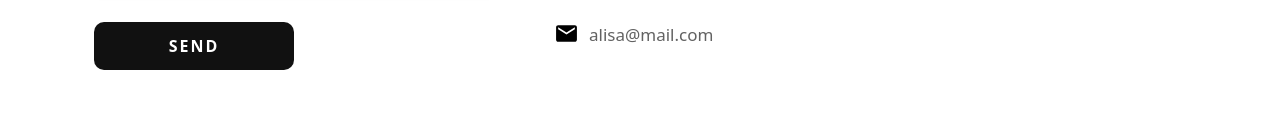
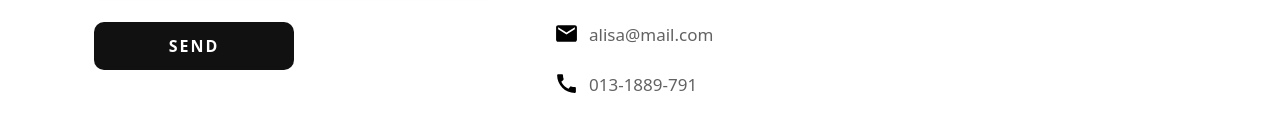
Before and after one commit to TamannaAfroz2666/Parlour-BD-Page, a React (Create React App) app: page /contact in a window 1280 px wide. Shown: the part 846-978 px from the top of the page. Before the commit the page ends 936 px from the top, so only its background shows below. Built offline with nearby package versions, Linux system fonts and the light colour scheme.

Commit message:
location create

```diff
--- a/src/Pages/Contact/InfoPage/InfoPage.css
+++ b/src/Pages/Contact/InfoPage/InfoPage.css
@@ -109,6 +109,3 @@
     line-height: 30px;
     margin: 0 0 20px 0;
 }
-/* .locationArea .emailInfo1{
-    margin-top: 10px;
-} */
--- a/src/Pages/Contact/InfoPage/InfoPage.js
+++ b/src/Pages/Contact/InfoPage/InfoPage.js
@@ -1,6 +1,6 @@
 import React from 'react';
 import './InfoPage.css';
-import { MdLocationPin, MdEmail } from "react-icons/md";
+import { MdLocationPin, MdEmail , MdCall } from "react-icons/md";
 
 const InfoPage = () => {
     return (
@@ -61,17 +61,27 @@ const InfoPage = () => {
                                 </div>
                             </div>
                             <div className="emailInfo1">
-                            <div className="location">
-                                <div className="icon">
-                                    <MdEmail color='black' size={25}/>
+                                <div className="location">
+                                    <div className="icon">
+                                        <MdEmail color='black' size={25} />
 
-                                </div>
-                                <div className="info">
-                                    <p className='infoTitle'>alisa@mail.com</p>
+                                    </div>
+                                    <div className="info">
+                                        <p className='infoTitle'>alisa@mail.com</p>
 
+                                    </div>
                                 </div>
                             </div>
+                            <div className="mobileInfo1">
+                                <div className="location">
+                                    <div className="icon">
+                                        <MdCall color='black' size={25} />
 
+                                    </div>
+                                    <div className="info">
+                                        <p className='infoTitle'>013-1889-791</p>
+                                    </div>
+                                </div>
                             </div>
 
                         </div>
```
